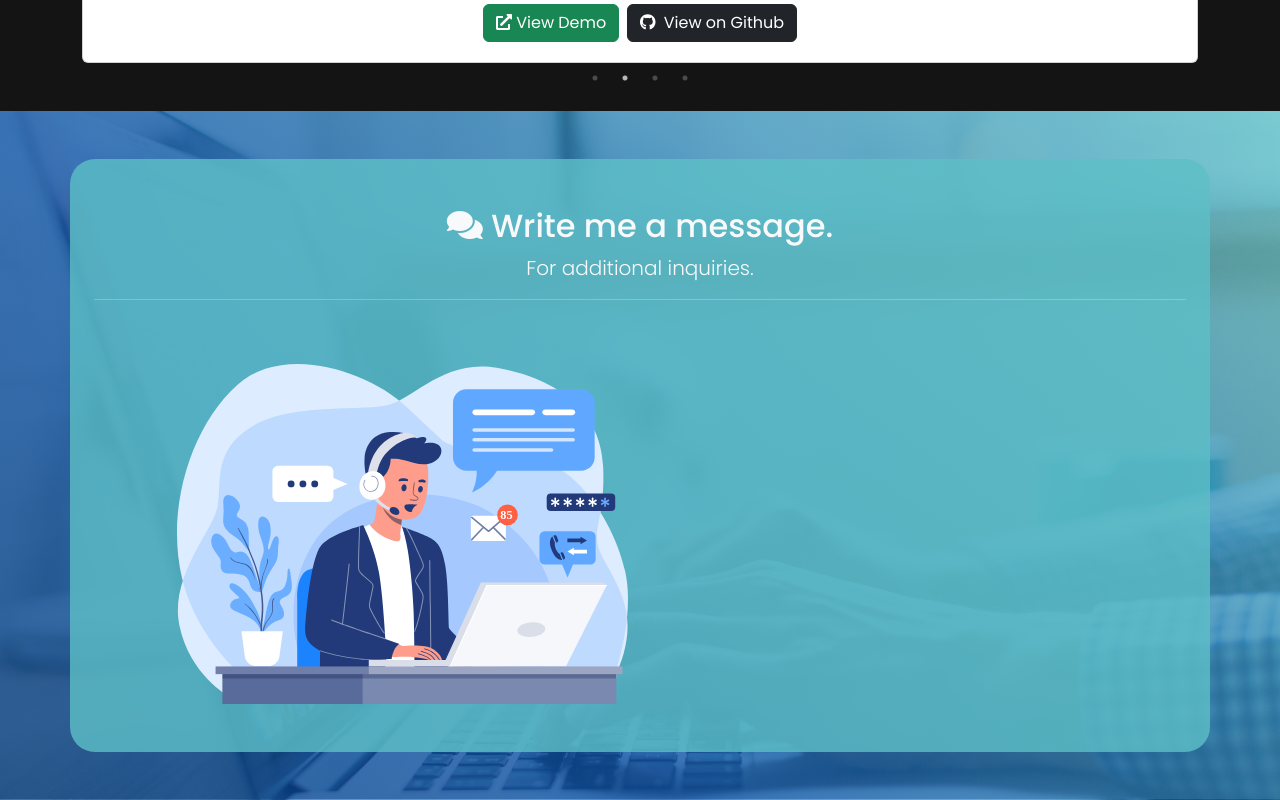
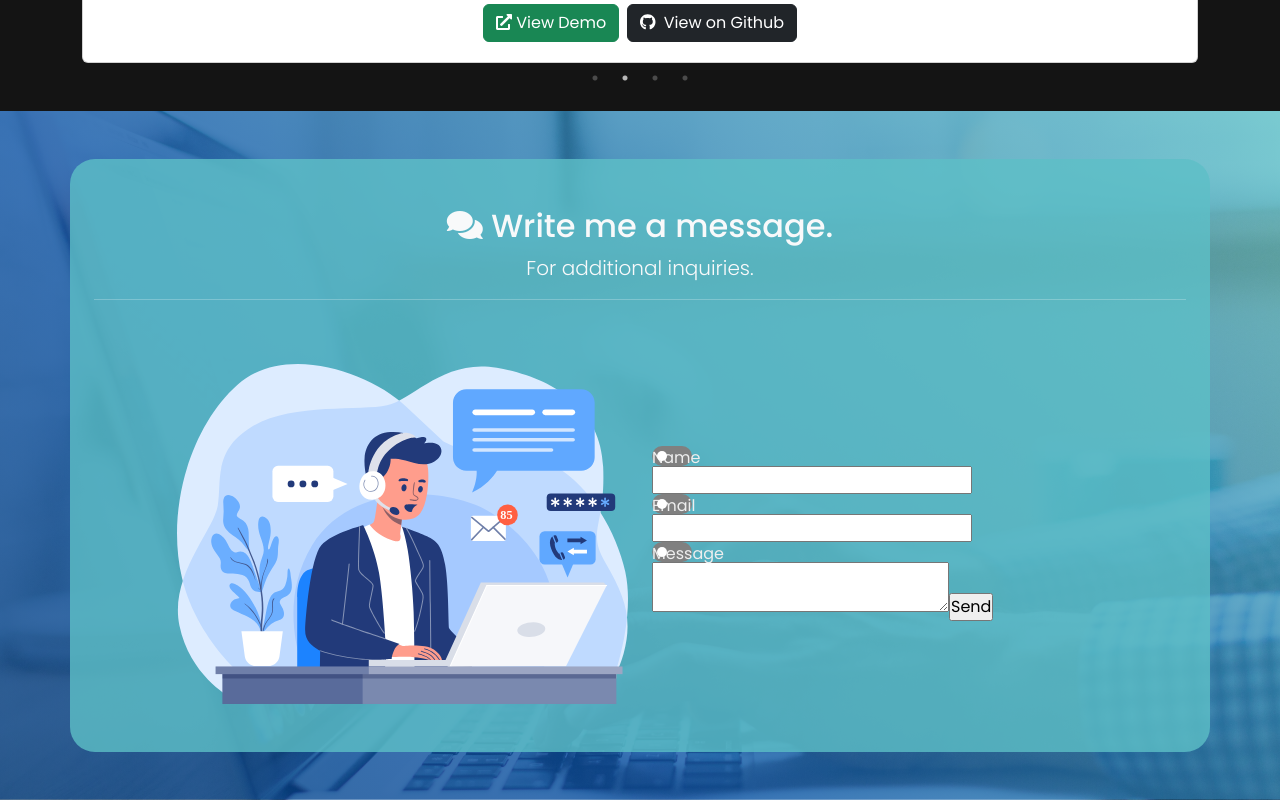
Before and after one commit to DAnoche/My-Porpolio, a React (Create React App) app: page / in a window 1280 px wide. Shown: the part 2835-3635 px from the top of the page. Built offline with nearby package versions, Linux system fonts and the light colour scheme.

Commit message:
Install email js and add boilerplate

```diff
--- a/package.json
+++ b/package.json
@@ -3,6 +3,7 @@
   "version": "0.1.0",
   "private": true,
   "dependencies": {
+    "@emailjs/browser": "^3.11.0",
     "@fortawesome/fontawesome-svg-core": "^6.4.0",
     "@fortawesome/free-brands-svg-icons": "^6.4.0",
     "@fortawesome/free-solid-svg-icons": "^6.4.0",
--- a/src/Components/contact.jsx
+++ b/src/Components/contact.jsx
@@ -1,7 +1,29 @@
-import React from "react";
+import React, { useRef } from "react";
+import emailjs from "@emailjs/browser";
 import { motion } from "framer-motion";
 
 function ContactSection(props) {
+  const form = useRef();
+
+  const sendEmail = (e) => {
+    e.preventDefault();
+
+    emailjs
+      .sendForm(
+        "YOUR_SERVICE_ID",
+        "YOUR_TEMPLATE_ID",
+        form.current,
+        "YOUR_PUBLIC_KEY"
+      )
+      .then(
+        (result) => {
+          console.log(result.text);
+        },
+        (error) => {
+          console.log(error.text);
+        }
+      );
+  };
   return (
     <section id="Contact" className={`contact py-5 ${props.theme}`}>
       <div className="about-intro container">
@@ -23,8 +45,8 @@
         <div className="row justify-content-center align-items-center text-center text-md-start py-5">
           <div className="col-md-5 text-center d-none d-lg-block">
             <motion.img
-              initial={{ y: "100%", opacity: 0 }}
-              whileInView={{ y: 0, opacity: 1 }}
+              initial={{ opacity: 0 }}
+              whileInView={{ opacity: 1 }}
               transition={{ duration: 0.3 }}
               whileHover={{ rotate: 5 }}
               className="image-fluid"
@@ -36,7 +58,17 @@
             initial={{ y: "100%", opacity: 0 }}
             animate={{ y: 0, opacity: 1 }}
             className="col-md-5 text-center text-lg-start"
-          ></motion.div>
+          >
+            <form ref={form} onSubmit={sendEmail}>
+              <label>Name</label>
+              <input type="text" name="user_name" />
+              <label>Email</label>
+              <input type="email" name="user_email" />
+              <label>Message</label>
+              <textarea name="message" />
+              <input type="submit" value="Send" />
+            </form>
+          </motion.div>
         </div>
       </div>
     </section>
```
Also changed, not shown: 1 other file (tests, documents, lock files or other folders).
